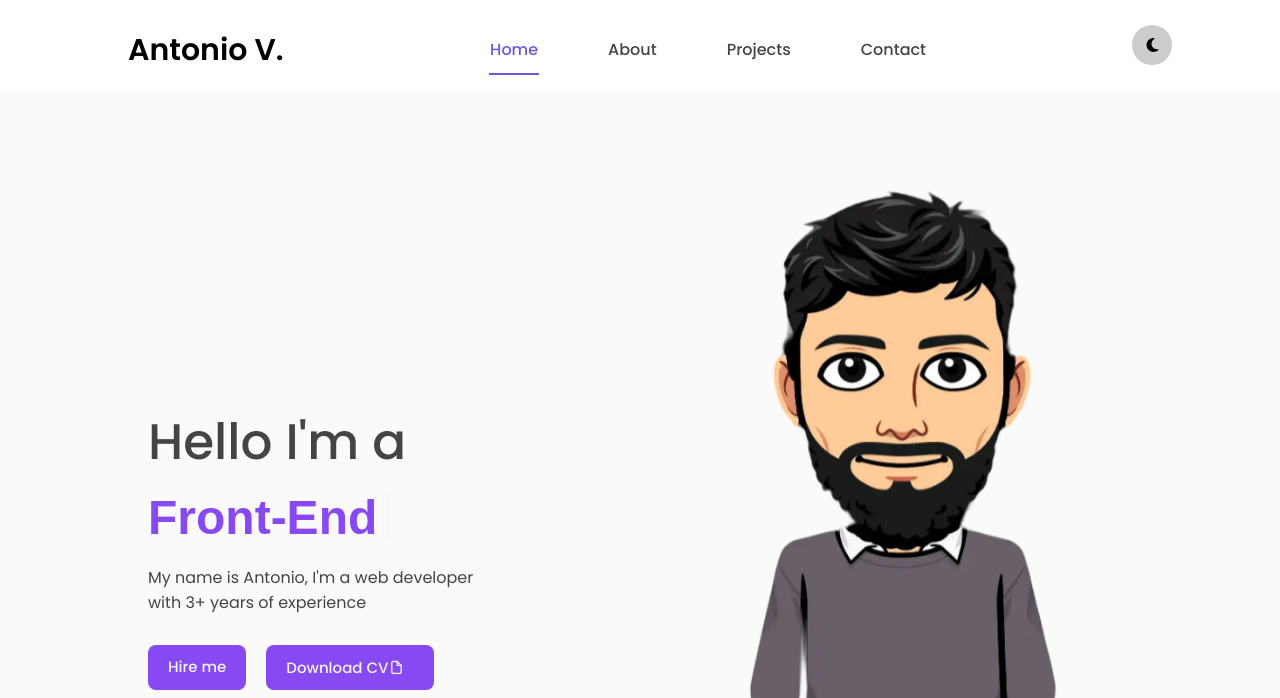
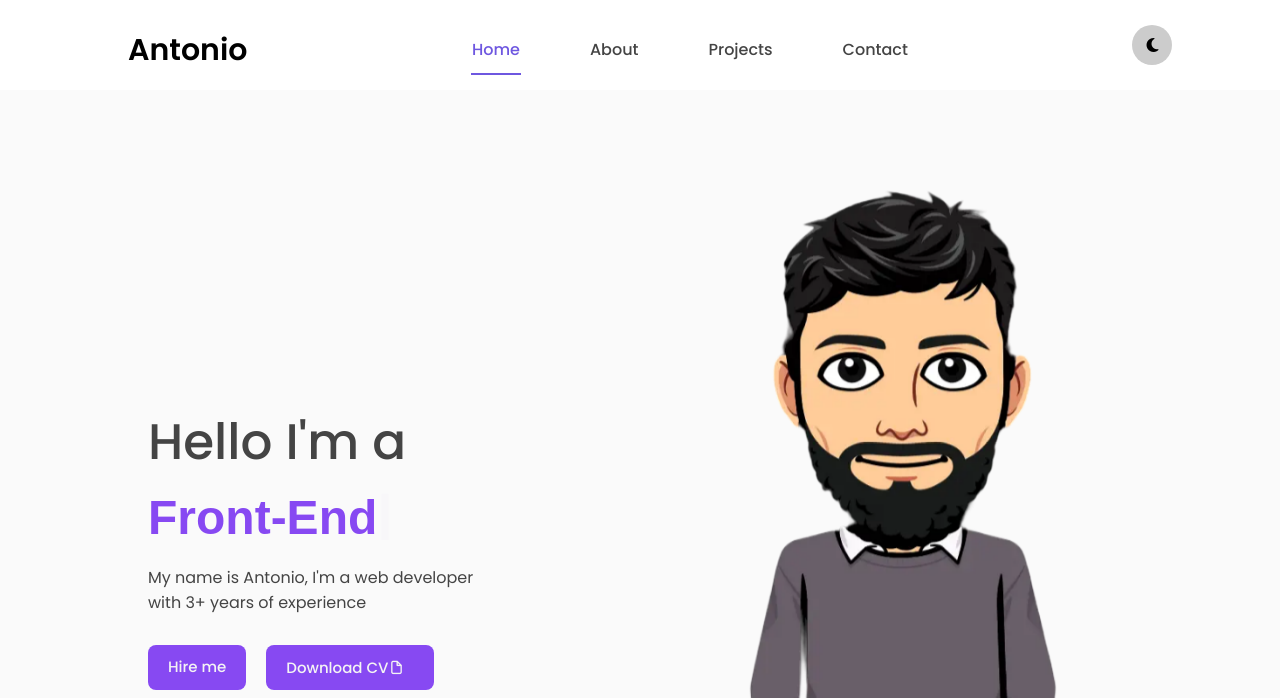
Before and after one commit to AntonioVilaV/AntonioVilaV.github.io, a plain HTML site: page index.html in a window 1280 px wide. Shown: the top 698 px of the page. Drawn offline with nearby package versions, Linux system fonts and the light colour scheme; a web font is replaced by a local one.

Commit message:
removing v in logo

```diff
--- a/index.html
+++ b/index.html
@@ -16,7 +16,7 @@
     <div class="container">
         <nav id="header">
             <div class="nav-logo">
-                <p class="nav-name">Antonio V.</p>
+                <p class="nav-name">Antonio</p>
             </div>
             <div class="nav-menu" id="myNavMenu">
                 <ul class="nav_menu_list">
```
